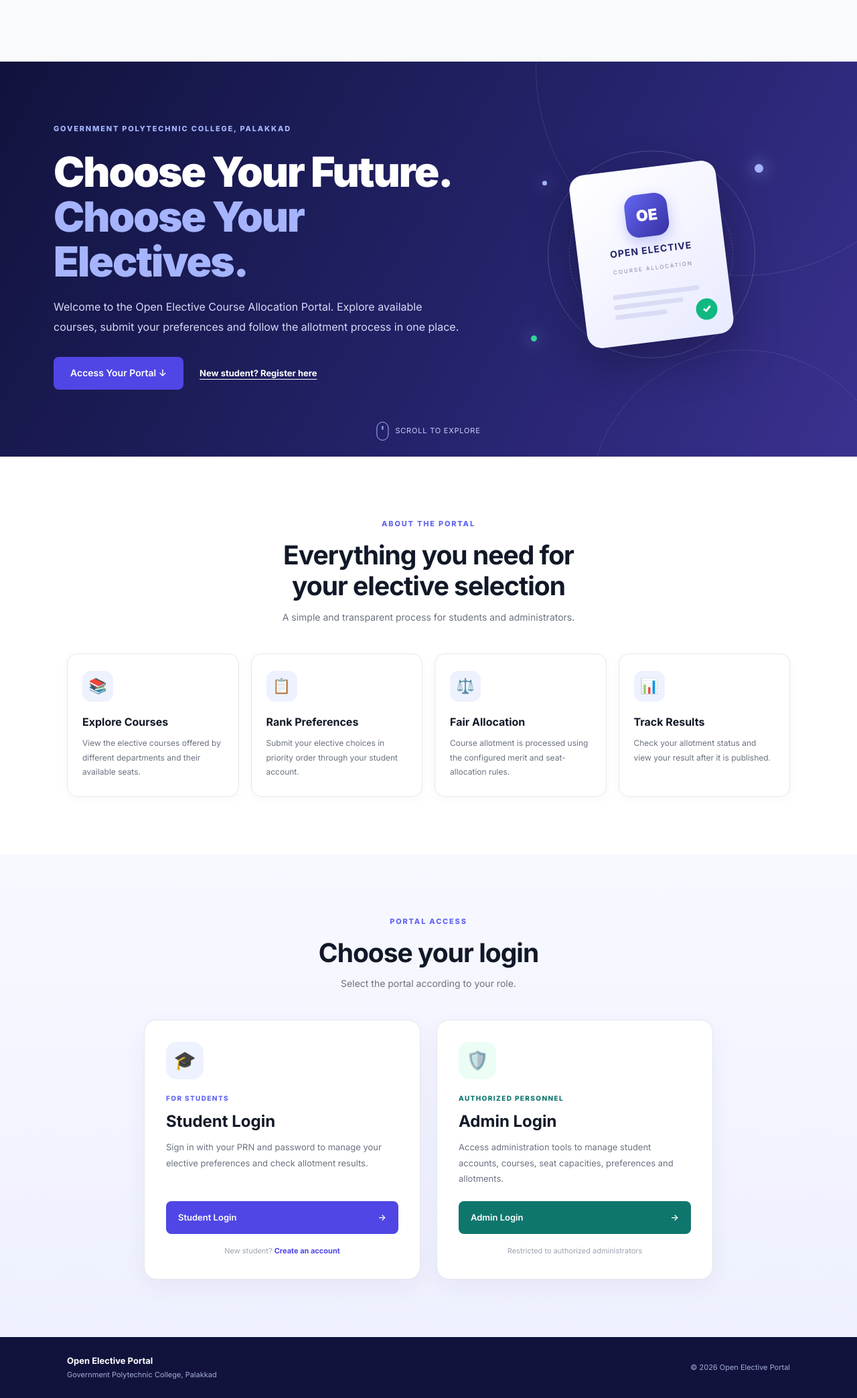
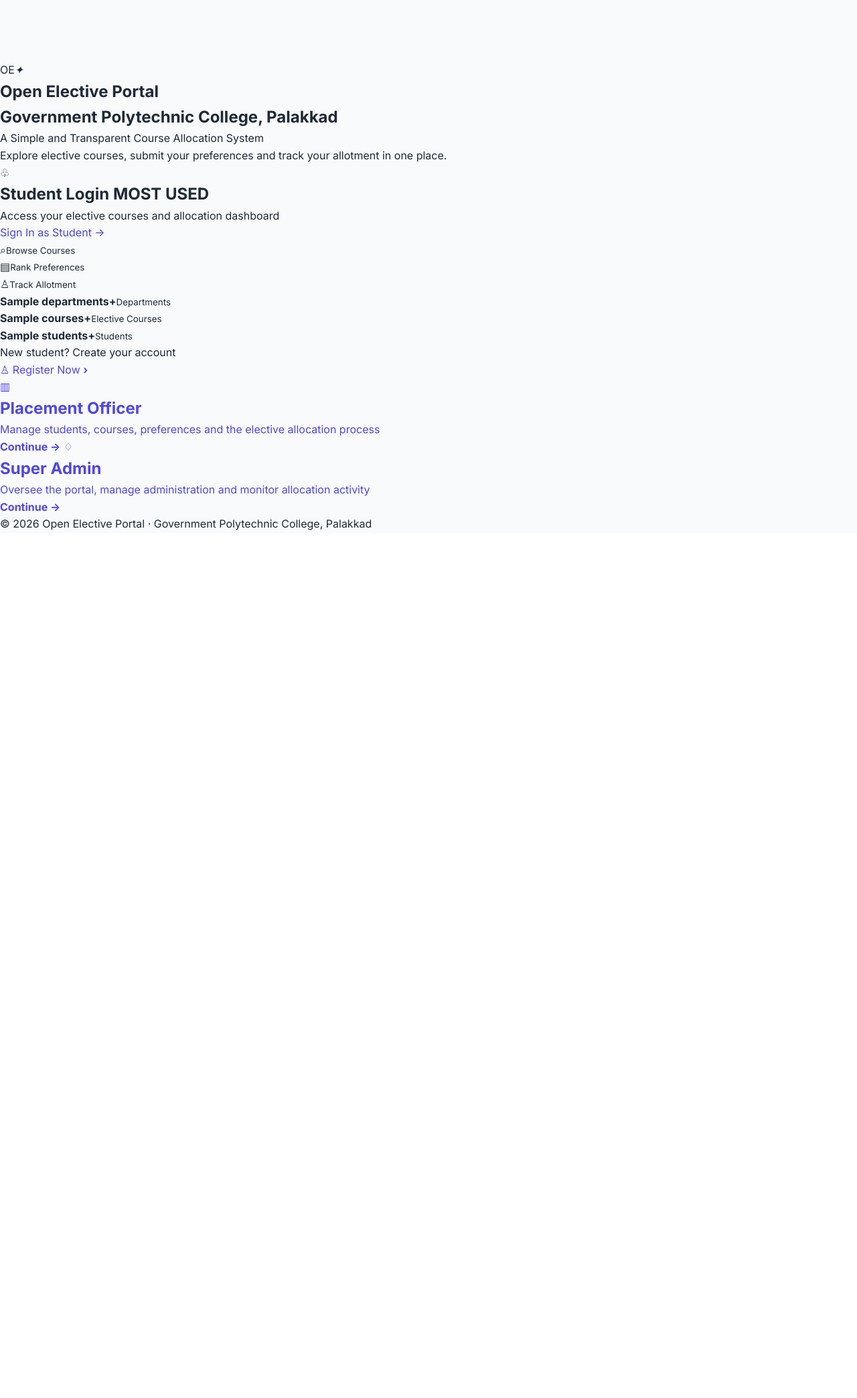
Before and after one commit to NITHIN9526/open-elective-allocator, a Node server app: template views/landing.ejs in a window 1280 px wide. Shown: the part 72-2160 px from the top of the page at 67% size. After the commit the page ends 864 px from the top, so only its background shows below. Run offline with Node 20, Linux system fonts and the light colour scheme; the template is opened without the code that fills it: most values are stand-ins (such as "Sample title", 1, 10 or a date in 2020).

Commit message:
Recreate landing page to match reference layout

```diff
--- a/views/landing.ejs
+++ b/views/landing.ejs
@@ -1,50 +1,50 @@
 <%- include("partials/header", { title }) %>
 </main>
-<section class="landing-hero">
-  <div class="landing-hero-inner">
-    <div class="landing-hero-copy">
-      <span class="eyebrow">GOVERNMENT POLYTECHNIC COLLEGE, PALAKKAD</span>
-      <h1>Choose Your Future.<br><em>Choose Your Electives.</em></h1>
-      <p class="landing-lead">Welcome to the Open Elective Course Allocation Portal. Explore available courses, submit your preferences and follow the allotment process in one place.</p>
-      <div class="landing-hero-actions">
-        <a class="btn btn-primary btn-lg" href="#portal-access">Access Your Portal ↓</a>
-        <a class="landing-secondary-link" href="/register">New student? Register here</a>
-      </div>
+<section class="oe-landing">
+  <div class="oe-intro">
+    <div class="oe-logo" aria-hidden="true"><span>OE</span><i>✦</i></div>
+    <h1>Open Elective Portal</h1>
+    <h2>Government Polytechnic College, Palakkad</h2>
+    <p class="oe-tagline">A Simple and Transparent Course Allocation System</p>
+    <p class="oe-description">Explore elective courses, submit your preferences and track your allotment in one place.</p>
+  </div>
+  <section class="oe-student-panel" aria-labelledby="student-login-heading">
+    <div class="oe-panel-heading">
+      <div class="oe-role-icon student-icon">♧</div>
+      <div><h2 id="student-login-heading">Student Login <span class="oe-most-used">MOST USED</span></h2>
+      <p>Access your elective courses and allocation dashboard</p></div>
     </div>
-    <div class="landing-hero-art" aria-hidden="true">
-      <div class="landing-art-orbit orbit-one"></div><div class="landing-art-orbit orbit-two"></div>
-      <div class="landing-art-card"><span class="landing-art-mark">OE</span><strong>OPEN ELECTIVE</strong><small>COURSE ALLOCATION</small><div class="landing-art-lines"><i></i><i></i><i></i></div><span class="landing-art-check">✓</span></div>
-      <span class="landing-art-dot dot-one"></span><span class="landing-art-dot dot-two"></span><span class="landing-art-dot dot-three"></span>
+    <a class="oe-student-button" href="/student/login">Sign In as Student <span>→</span></a>
+    <div class="oe-student-features">
+      <div><span>⌕</span><small>Browse Courses</small></div>
+      <div><span>▤</span><small>Rank Preferences</small></div>
+      <div><span>♙</span><small>Track Allotment</small></div>
     </div>
+    <div class="oe-stats">
+      <div><strong><%= stats.departments %>+</strong><small>Departments</small></div>
+      <div><strong><%= stats.courses %>+</strong><small>Elective Courses</small></div>
+      <div><strong><%= stats.students %>+</strong><small>Students</small></div>
+    </div>
+  </section>
+  <div class="oe-register">
+    <p>New student? Create your account</p>
+    <a href="/register"><span>♙</span> Register Now <b>›</b></a>
   </div>
-  <a class="landing-scroll-cue" href="#about-portal"><span></span> Scroll to explore</a>
+  <section class="oe-admin-grid" aria-label="Administrative portals">
+    <a class="oe-admin-card officer-card" href="/admin/login">
+      <span class="oe-admin-icon">▥</span>
+      <h2>Placement Officer</h2>
+      <p>Manage students, courses, preferences and the elective allocation process</p>
+      <strong>Continue <span>→</span></strong>
+    </a>
+    <a class="oe-admin-card super-card" href="/admin/login">
+      <span class="oe-admin-icon">♢</span>
+      <h2>Super Admin</h2>
+      <p>Oversee the portal, manage administration and monitor allocation activity</p>
+      <strong>Continue <span>→</span></strong>
+    </a>
+  </section>
+  <footer class="oe-footer">© <%= new Date().getFullYear() %> Open Elective Portal · Government Polytechnic College, Palakkad</footer>
 </section>
-<section class="landing-about" id="about-portal">
-  <div class="landing-section-heading"><span class="eyebrow">ABOUT THE PORTAL</span><h2>Everything you need for<br>your elective selection</h2><p>A simple and transparent process for students and administrators.</p></div>
-  <div class="landing-feature-grid">
-    <article class="landing-feature"><span>📚</span><h3>Explore Courses</h3><p>View the elective courses offered by different departments and their available seats.</p></article>
-    <article class="landing-feature"><span>📋</span><h3>Rank Preferences</h3><p>Submit your elective choices in priority order through your student account.</p></article>
-    <article class="landing-feature"><span>⚖️</span><h3>Fair Allocation</h3><p>Course allotment is processed using the configured merit and seat-allocation rules.</p></article>
-    <article class="landing-feature"><span>📊</span><h3>Track Results</h3><p>Check your allotment status and view your result after it is published.</p></article>
-  </div>
-</section>
-<section class="landing-access" id="portal-access">
-  <div class="landing-section-heading"><span class="eyebrow">PORTAL ACCESS</span><h2>Choose your login</h2><p>Select the portal according to your role.</p></div>
-  <div class="landing-access-grid">
-    <article class="landing-access-card student-access">
-      <div class="landing-access-icon">🎓</div><span class="landing-access-kicker">FOR STUDENTS</span><h3>Student Login</h3>
-      <p>Sign in with your PRN and password to manage your elective preferences and check allotment results.</p>
-      <a class="btn btn-primary btn-full" href="/student/login">Student Login <span>→</span></a>
-      <div class="landing-access-foot">New student? <a href="/register">Create an account</a></div>
-    </article>
-    <article class="landing-access-card admin-access">
-      <div class="landing-access-icon">🛡️</div><span class="landing-access-kicker">AUTHORIZED PERSONNEL</span><h3>Admin Login</h3>
-      <p>Access administration tools to manage student accounts, courses, seat capacities, preferences and allotments.</p>
-      <a class="btn btn-full landing-admin-button" href="/admin/login">Admin Login <span>→</span></a>
-      <div class="landing-access-foot">Restricted to authorized administrators</div>
-    </article>
-  </div>
-</section>
-<footer class="landing-footer"><div><strong>Open Elective Portal</strong><span>Government Polytechnic College, Palakkad</span></div><span>© <%= new Date().getFullYear() %> Open Elective Portal</span></footer>
 <script src="/app.js"></script>
 </body></html>
```
